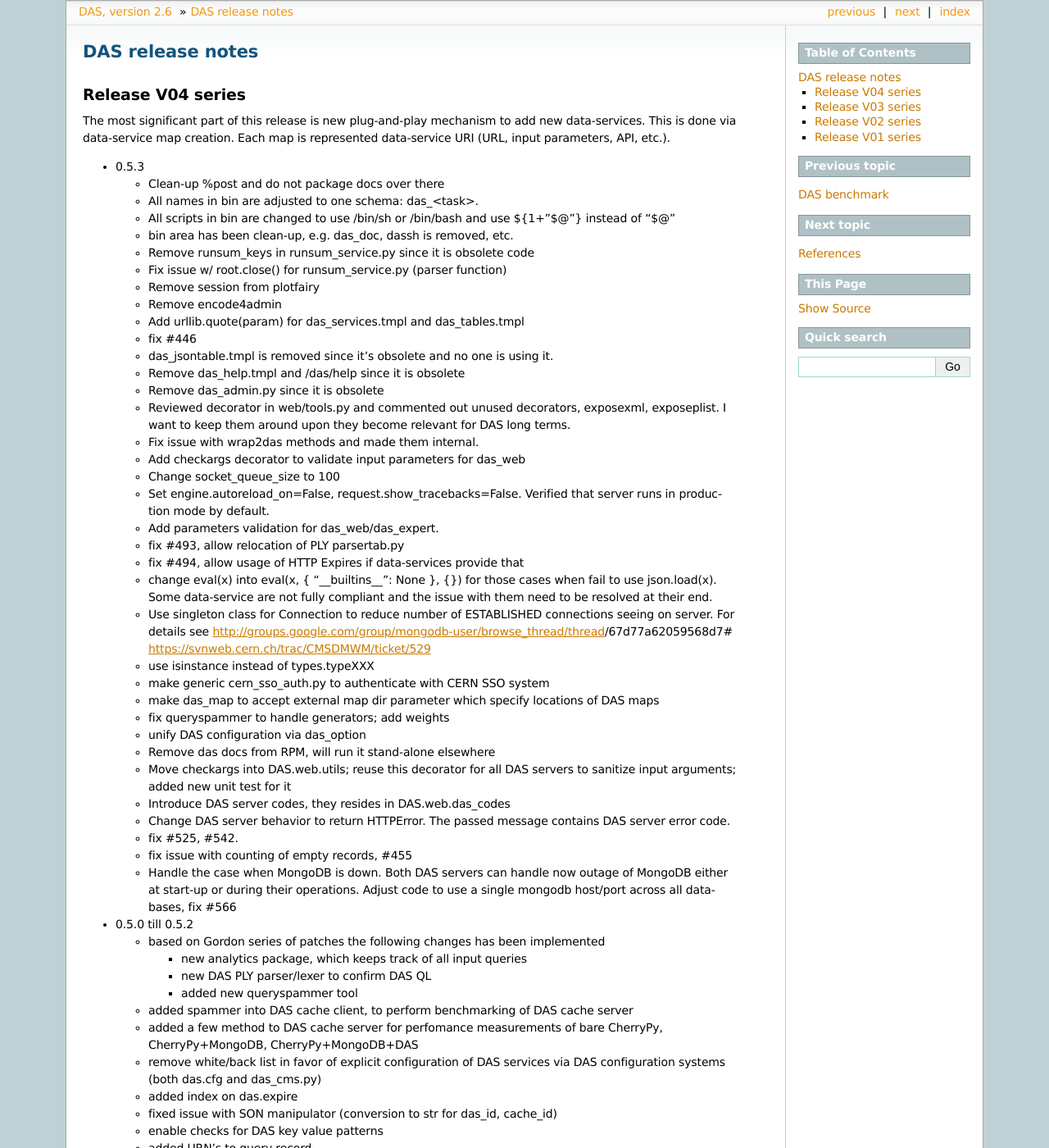
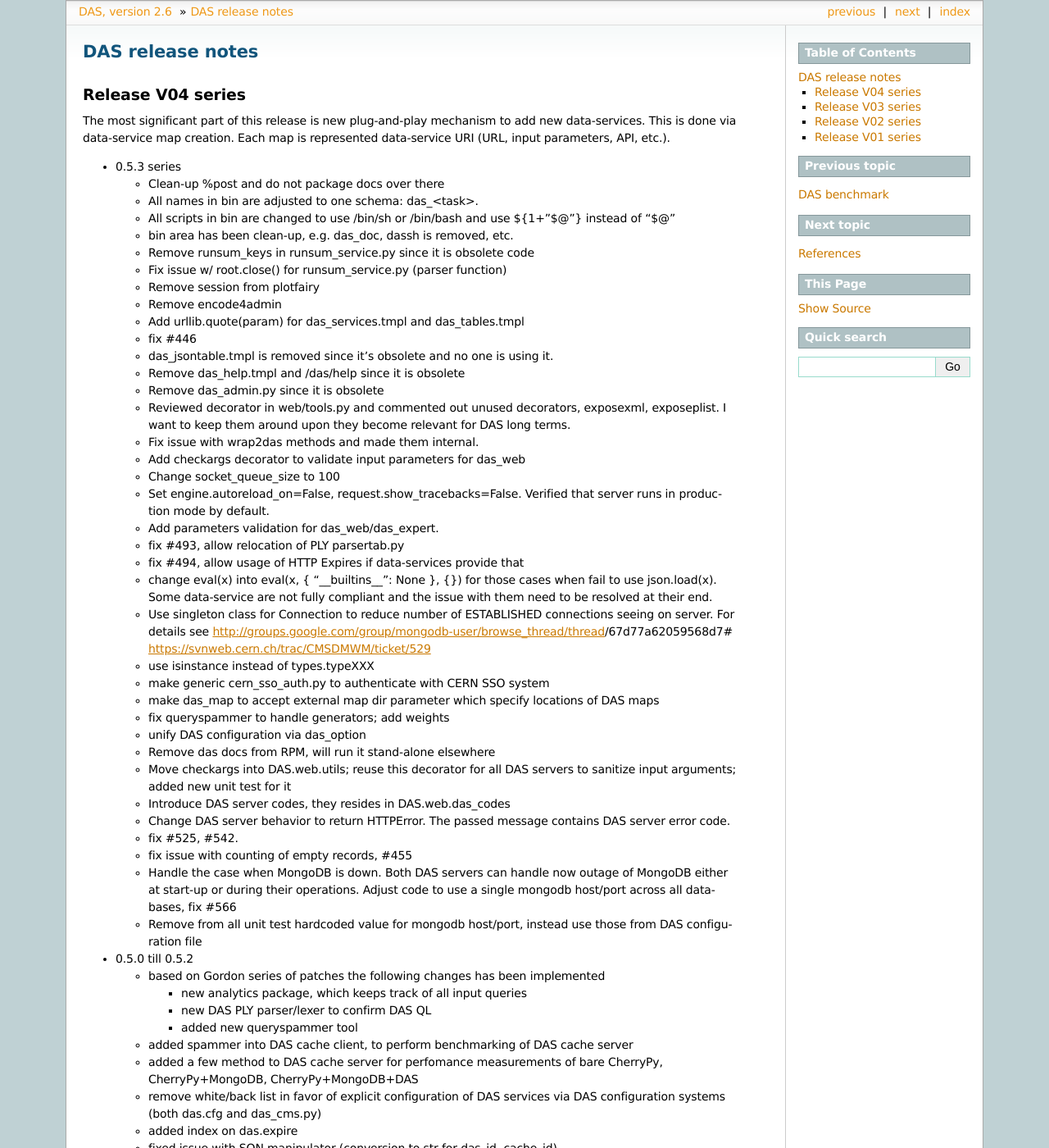
Before and after one commit to dmwm/DAS, a Sphinx documentation site: the page built from doc/sphinx/changelog.rst, in a window 1280 px wide and 1400 px high. Shown: the whole window at 82% size. Built offline with Sphinx 7.4.7, drawn with Linux system fonts in a browser that asks for light colours; the version number is read from the project's files by our own code.

Commit message:
Update
git-svn-id: svn+ssh://svn.cern.ch/reps/CMSDMWM/DAS/trunk@10700 4525493e-7705-40b1-a816-d608a930855b

```diff
--- a/doc/sphinx/changelog.rst
+++ b/doc/sphinx/changelog.rst
@@ -7,7 +7,7 @@ The most significant part of this release is new plug-and-play mechanism
 to add new data-services. This is done via data-service map creation. Each
 map is represented data-service URI (URL, input parameters, API, etc.).
 
-- 0.5.3
+- 0.5.3 series
 
   - Clean-up %post and do not package docs over there
   - All names in bin are adjusted to one schema: das_<task>.
@@ -58,6 +58,8 @@ map is represented data-service URI (URL, input parameters, API, etc.).
     handle now outage of MongoDB either at start-up or during their
     operations. Adjust code to use a single mongodb host/port across all
     databases, fix #566
+  - Remove from all unit test hardcoded value for mongodb host/port,
+    instead use those from DAS configuration file
 
 - 0.5.0 till 0.5.2
 
```
